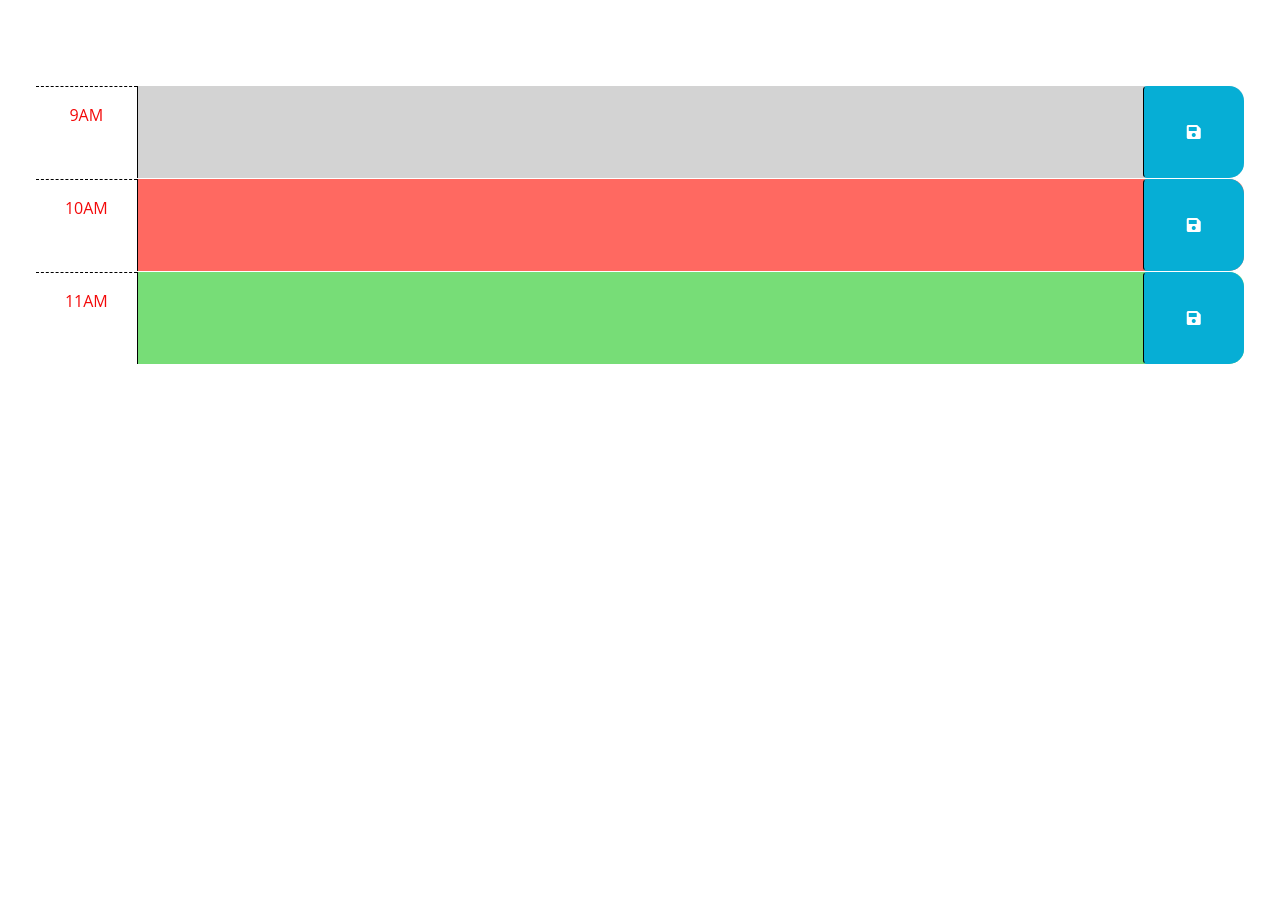
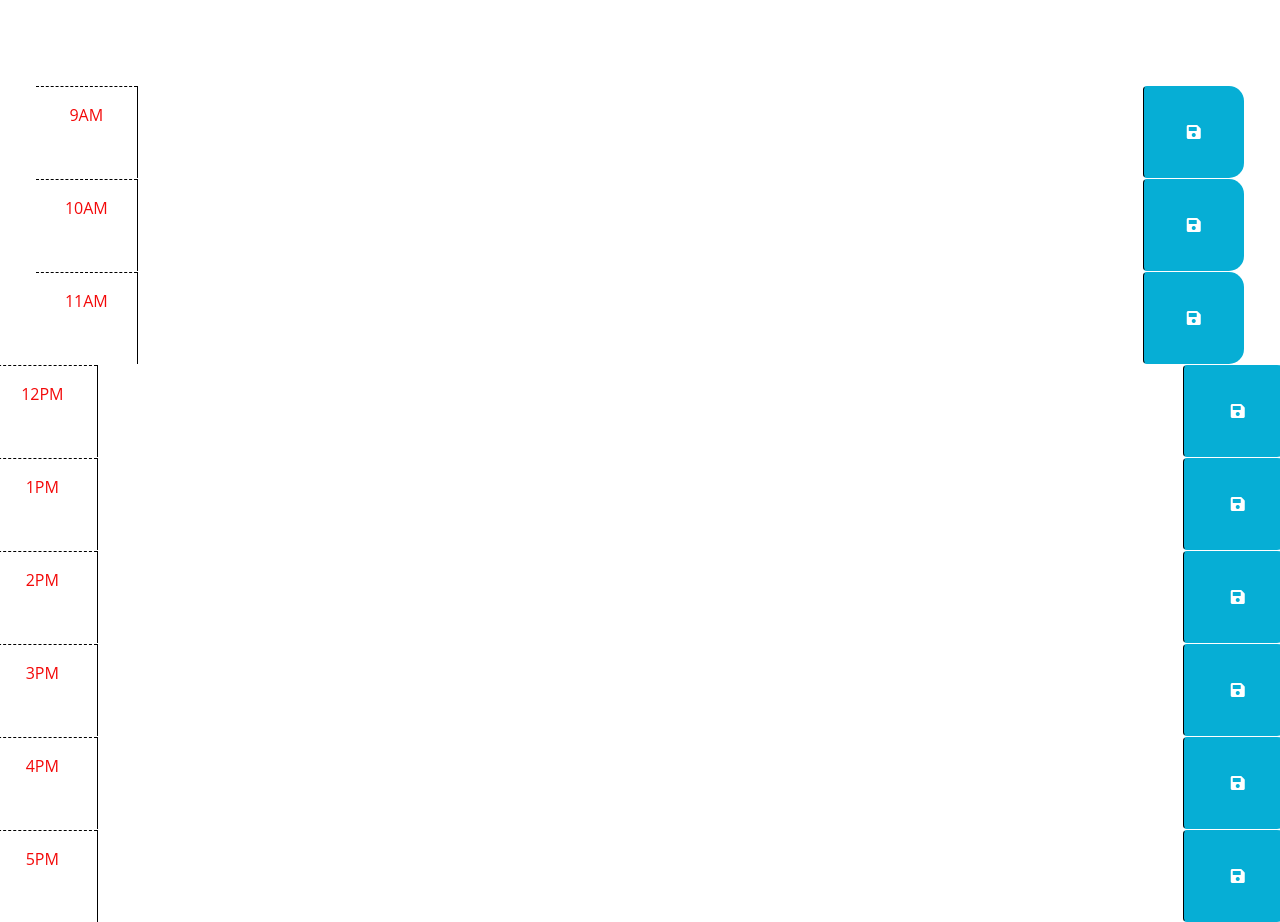
Before and after one commit to oreynosa12/daycalendar05, a plain HTML site: page index.html in a window 1280 px wide. Shown: the part 166-1088 px from the top of the page. Before the commit the page ends 800 px from the top, so only its background shows below. Drawn offline with nearby package versions, Linux system fonts and the light colour scheme.

Commit message:
added additional hour slots

```diff
--- a/index.html
+++ b/index.html
@@ -20,7 +20,7 @@
       href="https://fonts.googleapis.com/css2?family=Fira+Sans:wght@400;700&display=swap"
       rel="stylesheet"
     />
-    <link rel="stylesheet" href="/assets/styles.css" />
+    <link rel="stylesheet" href="assets/styles.css" />
     <title>Work Day Scheduler</title>
   </head>
 
@@ -29,6 +29,7 @@
       <h1 class="display-3">Work Day Scheduler</h1>
       <p class="lead">A simple calendar app for scheduling your work day</p>
       <p id="currentDay" class="lead"></p>
+      <h2 id="time"></h2>
     </header>
     <div class="container-fluid px-5">
       <!-- Use class for "past", "present", and "future" to apply styles to the
@@ -42,7 +43,7 @@
         -->
 
       <!-- Example of a past time block. The "past" class adds a gray background color. -->
-      <div id="hour-9" class="row time-block past">
+      <div id="hour-9" class="row time-block ">
         <div class="col-2 col-md-1 hour text-center py-3">9AM</div>
         <textarea class="col-8 col-md-10 description" rows="3"> </textarea>
         <button class="btn saveBtn col-2 col-md-1" aria-label="save">
@@ -51,7 +52,7 @@
       </div>
 
       <!-- Example of a present time block. The "present" class adds a red background color. -->
-      <div id="hour-10" class="row time-block present">
+      <div id="hour-10" class="row time-block ">
         <div class="col-2 col-md-1 hour text-center py-3">10AM</div>
         <textarea class="col-8 col-md-10 description" rows="3"> </textarea>
         <button class="btn saveBtn col-2 col-md-1" aria-label="save">
@@ -60,7 +61,7 @@
       </div>
 
       <!-- Example of a future time block. The "future" class adds a green background color. -->
-      <div id="hour-11" class="row time-block future">
+      <div id="hour-11" class="row time-block ">
         <div class="col-2 col-md-1 hour text-center py-3">11AM</div>
         <textarea class="col-8 col-md-10 description" rows="3"> </textarea>
         <button class="btn saveBtn col-2 col-md-1" aria-label="save">
@@ -69,11 +70,75 @@
       </div>
     </div>
 
+    <!-- Example of a past time block. The "past" class adds a gray background color. -->
+    <div id="hour-12" class="row time-block ">
+      <div class="col-2 col-md-1 hour text-center py-3">12PM</div>
+      <textarea class="col-8 col-md-10 description" rows="3"> </textarea>
+      <button class="btn saveBtn col-2 col-md-1" aria-label="save">
+        <i class="fas fa-save" aria-hidden="true"></i>
+      </button>
+    </div>
+
+    <!-- Example of a present time block. The "present" class adds a red background color. -->
+    <div id="hour-1" class="row time-block ">
+      <div class="col-2 col-md-1 hour text-center py-3">1PM</div>
+      <textarea class="col-8 col-md-10 description" rows="3"> </textarea>
+      <button class="btn saveBtn col-2 col-md-1" aria-label="save">
+        <i class="fas fa-save" aria-hidden="true"></i>
+      </button>
+    </div>
+
+    <!-- Example of a future time block. The "future" class adds a green background color. -->
+    <div id="hour-2" class="row time-block ">
+      <div class="col-2 col-md-1 hour text-center py-3">2PM</div>
+      <textarea class="col-8 col-md-10 description" rows="3"> </textarea>
+      <button class="btn saveBtn col-2 col-md-1" aria-label="save">
+        <i class="fas fa-save" aria-hidden="true"></i>
+      </button>
+    </div>
+    <!-- Example of a past time block. The "past" class adds a gray background color. -->
+    <div id="hour-3" class="row time-block ">
+      <div class="col-2 col-md-1 hour text-center py-3">3PM</div>
+      <textarea class="col-8 col-md-10 description" rows="3"> </textarea>
+      <button class="btn saveBtn col-2 col-md-1" aria-label="save">
+        <i class="fas fa-save" aria-hidden="true"></i>
+      </button>
+    </div>
+
+    <!-- Example of a present time block. The "present" class adds a red background color. -->
+    <div id="hour-4" class="row time-block ">
+      <div class="col-2 col-md-1 hour text-center py-3">4PM</div>
+      <textarea class="col-8 col-md-10 description" rows="3"> </textarea>
+      <button class="btn saveBtn col-2 col-md-1" aria-label="save">
+        <i class="fas fa-save" aria-hidden="true"></i>
+      </button>
+    </div>
+
+    <!-- Example of a future time block. The "future" class adds a green background color. -->
+    <div id="hour-5" class="row time-block ">
+      <div class="col-2 col-md-1 hour text-center py-3">5PM</div>
+      <textarea class="col-8 col-md-10 description" rows="3"> </textarea>
+      <button class="btn saveBtn col-2 col-md-1" aria-label="save">
+        <i class="fas fa-save" aria-hidden="true"></i>
+      </button>
+    </div>
+  </div>
+  </div>
+
+
     <script src="https://cdnjs.cloudflare.com/ajax/libs/jquery/3.2.1/jquery.min.js"></script>
     <script src="https://cdn.jsdelivr.net/npm/dayjs@1.11.3/dayjs.min.js"
     integrity="sha256-iu/zLUB+QgISXBLCW/mcDi/rnf4m4uEDO0wauy76x7U="
     crossorigin="anonymous"></script>
 
-    <script src="/assets/js/script.js"></script>
+
+
+
+      <!-- CDN example (jsDelivr) -->
+<script src="https://cdn.jsdelivr.net/npm/dayjs@1/dayjs.min.js"></script>
+<script src="assets/js/script.js"></script>
+
+
+
   </body>
 </html>
```
